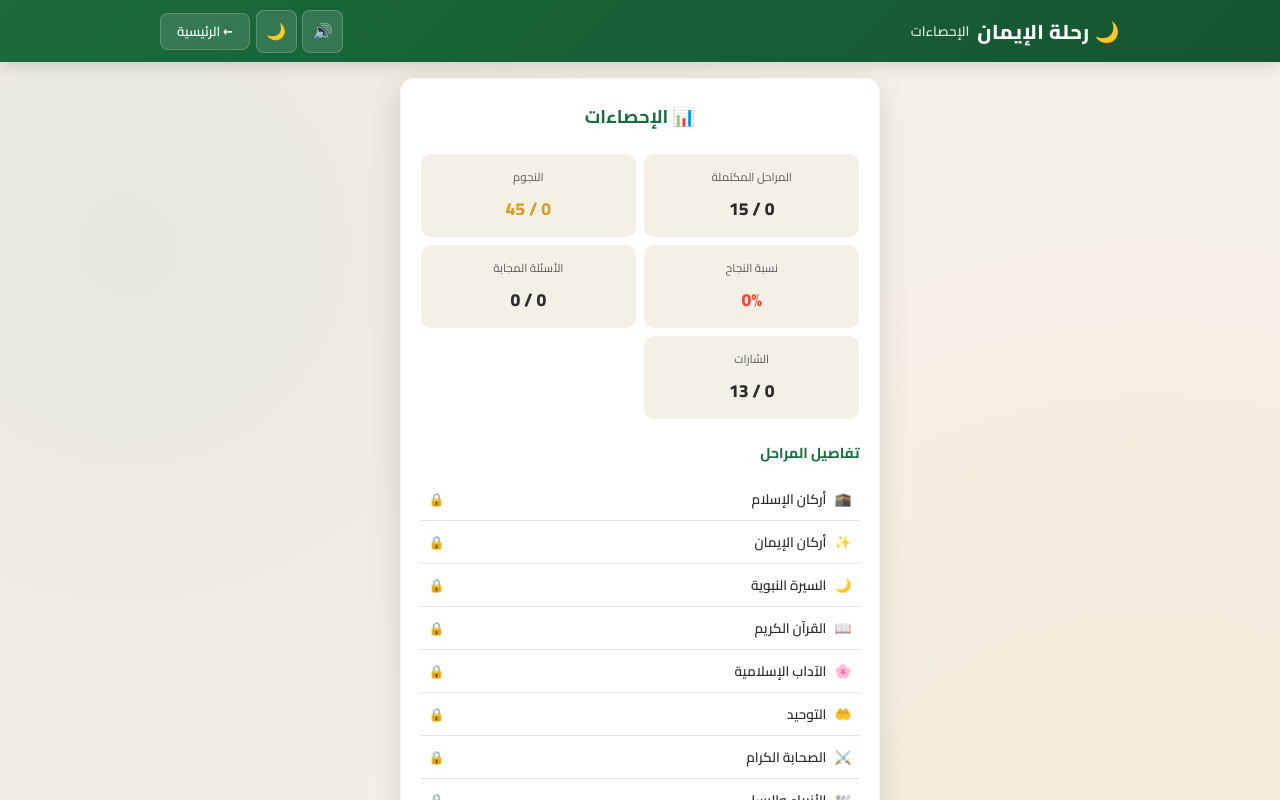
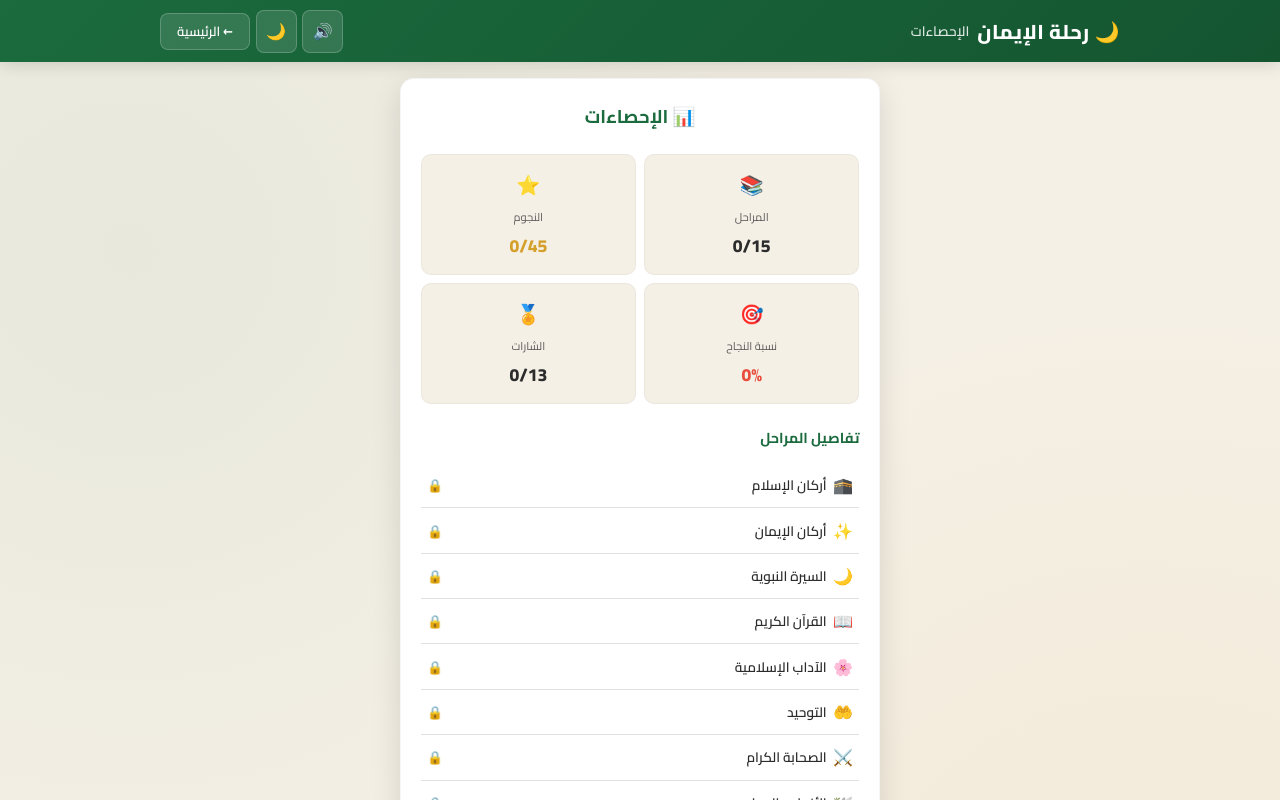
Before and after one commit to anubisland/islamic_game, a React (Vite) app: page / in a window 1280 px wide. Both pictures are taken after a click on the button "الإحصاءات". Shown: the top 800 px of the page. Built offline with nearby package versions, Linux system fonts and the light colour scheme.

Commit message:
تحسين الإحصاءات: شريط تقدم، أيقونات، رسوم بيانية للمراحل

```diff
--- a/src/pages/StatsPage.tsx
+++ b/src/pages/StatsPage.tsx
@@ -9,125 +9,108 @@ interface Props {
 }
 
 export function StatsPage({ stats, onBack, soundEnabled, onToggleSound }: Props) {
+  const pct = stats.stagesCompleted > 0
+    ? Math.round((stats.stagesCompleted / stats.totalStages) * 100)
+    : 0;
+
   return (
     <div>
       <Header onHome={onBack} title="الإحصاءات" soundEnabled={soundEnabled} onToggleSound={onToggleSound} />
 
       <div style={{ maxWidth: 500, margin: "0 auto", padding: "1rem 0.6rem" }}>
-        <div
-          className="animate-fade-in-up"
-          style={{
-            background: "var(--card-bg)",
-            borderRadius: "var(--radius)",
-            padding: "1.25rem",
-            boxShadow: "var(--shadow-lg)",
-            border: "1px solid var(--card-border)",
-          }}
-        >
-          <h2
-            style={{
-              textAlign: "center",
-              color: "var(--green-primary)",
-              fontSize: "1.15rem",
-              marginBottom: "1.25rem",
-            }}
-          >
+        <div className="animate-fade-in-up" style={cardStyle}>
+          <h2 style={{ textAlign: "center", color: "var(--green-primary)", fontSize: "1.15rem", marginBottom: "1.25rem" }}>
             📊 الإحصاءات
           </h2>
 
           <div style={gridStyle}>
-            <StatBox
-              label="المراحل المكتملة"
-              value={`${stats.stagesCompleted} / ${stats.totalStages}`}
-            />
-            <StatBox
-              label="النجوم"
-              value={`${stats.totalStars} / ${stats.maxStars}`}
-              color="var(--gold)"
-            />
+            <StatBox label="المراحل" value={`${stats.stagesCompleted}/${stats.totalStages}`} icon="📚" />
+            <StatBox label="النجوم" value={`${stats.totalStars}/${stats.maxStars}`} icon="⭐" color="var(--gold)" />
             <StatBox
               label="نسبة النجاح"
               value={`${stats.overallPercent}%`}
+              icon="🎯"
               color={
-                stats.overallPercent >= 90
-                  ? "var(--green-light)"
-                  : stats.overallPercent >= 60
-                    ? "var(--gold)"
-                    : "#e74c3c"
+                stats.overallPercent >= 90 ? "var(--green-light)" : stats.overallPercent >= 60 ? "var(--gold)" : "#e74c3c"
               }
             />
-            <StatBox
-              label="الأسئلة المجابة"
-              value={`${stats.totalCorrect} / ${stats.totalQuestionsAnswered}`}
-            />
-            <StatBox
-              label="الشارات"
-              value={`${stats.achievementsUnlocked} / ${stats.totalAchievements}`}
+            <StatBox label="الشارات" value={`${stats.achievementsUnlocked}/${stats.totalAchievements}`} icon="🏅" />
+          </div>
+
+          {stats.stagesCompleted > 0 && (
+            <>
+              <div style={{ marginTop: "1.25rem" }}>
+                <div style={{ display: "flex", justifyContent: "space-between", fontSize: "0.8rem", marginBottom: "0.35rem" }}>
+                  <span style={{ color: "var(--text-light)" }}>📈 التقدم الكلي</span>
+                  <span style={{ fontWeight: 700, color: "var(--green-primary)" }}>{pct}%</span>
+                </div>
+                <div style={{ height: 10, background: "var(--progress-bg)", borderRadius: 5, overflow: "hidden" }}>
+                  <div
+                    style={{
+                      height: "100%",
+                      width: `${pct}%`,
+                      background: "linear-gradient(90deg, var(--green-light), var(--gold))",
+                      borderRadius: 5,
+                      transition: "width 0.6s",
+                    }}
                   />
                 </div>
+              </div>
 
-          {stats.bestStage && (
+              {stats.totalStars > 0 && (
                 <div
                   style={{
                     marginTop: "1rem",
                     padding: "0.75rem",
                     background: "rgba(212,160,43,0.08)",
-                borderRadius: 8,
+                    borderRadius: 10,
                     textAlign: "center",
                   }}
                 >
-              <div style={{ fontSize: "0.8rem", color: "var(--text-light)" }}>أفضل مرحلة</div>
-              <div style={{ fontSize: "1rem", fontWeight: 700, color: "var(--gold)" }}>
-                {stats.bestStage.icon} {stats.bestStage.title} — {stats.bestStage.percent}%
+                  <div style={{ fontSize: "0.8rem", color: "var(--text-light)" }}>
+                    {stats.bestStage?.icon ?? ""} أفضل مرحلة
+                  </div>
+                  <div style={{ fontSize: "1.1rem", fontWeight: 700, color: "var(--gold)" }}>
+                    {stats.bestStage?.title ?? ""} — {stats.bestStage?.percent ?? 0}%
                   </div>
                 </div>
               )}
+            </>
+          )}
 
           <div style={{ marginTop: "1.25rem" }}>
-            <h3
-              style={{
-                fontSize: "0.9rem",
-                fontWeight: 700,
-                color: "var(--green-primary)",
-                marginBottom: "0.75rem",
-              }}
-            >
+            <h3 style={{ fontSize: "0.9rem", fontWeight: 700, color: "var(--green-primary)", marginBottom: "0.75rem" }}>
               تفاصيل المراحل
             </h3>
             {stats.stageBreakdown.map((s) => (
-              <div
-                key={s.id}
-                style={{
-                  display: "flex",
-                  alignItems: "center",
-                  gap: "0.5rem",
-                  padding: "0.5rem 0.5rem",
-                  borderBottom: "1px solid var(--border)",
-                  fontSize: "0.85rem",
-                }}
-              >
-                <span>{s.icon}</span>
-                <span style={{ flex: 1, fontWeight: 600 }}>{s.title}</span>
+              <div key={s.id} style={rowStyle}>
+                <span style={{ fontSize: "1rem" }}>{s.icon}</span>
+                <span style={{ flex: 1, fontWeight: 600, fontSize: "0.85rem" }}>{s.title}</span>
                 {s.completed ? (
                   <>
-                    <span
+                    <div style={{ width: 60, height: 6, background: "var(--progress-bg)", borderRadius: 3, overflow: "hidden" }}>
+                      <div
                         style={{
+                          height: "100%",
+                          width: `${s.percent}%`,
+                          background: s.percent >= 90 ? "var(--green-light)" : s.percent >= 60 ? "var(--gold)" : "#e74c3c",
+                          borderRadius: 3,
+                          transition: "width 0.4s",
+                        }}
+                      />
+                    </div>
+                    <span style={{
                       fontWeight: 700,
-                        color:
-                          s.percent >= 90
-                            ? "var(--green-light)"
-                            : s.percent >= 60
-                              ? "var(--gold)"
-                              : "#e74c3c",
-                      }}
-                    >
+                      fontSize: "0.78rem",
+                      minWidth: 32,
+                      textAlign: "center",
+                      color: s.percent >= 90 ? "var(--green-light)" : s.percent >= 60 ? "var(--gold)" : "#e74c3c",
+                    }}>
                       {s.percent}%
                     </span>
-                    <span>
+                    <span style={{ fontSize: "0.7rem", minWidth: 40, textAlign: "center" }}>
                       {Array.from({ length: 3 }, (_, i) => (
-                        <span key={i} style={{ color: i < s.stars ? "var(--gold)" : "#ddd", fontSize: "0.75rem" }}>
-                          ★
-                        </span>
+                        <span key={i} style={{ color: i < s.stars ? "var(--gold)" : "#ddd" }}>★</span>
                       ))}
                     </span>
                   </>
@@ -160,15 +143,7 @@ export function StatsPage({ stats, onBack, soundEnabled, onToggleSound }: Props)
   );
 }
 
-function StatBox({
-  label,
-  value,
-  color,
-}: {
-  label: string;
-  value: string;
-  color?: string;
-}) {
+function StatBox({ label, value, icon, color }: { label: string; value: string; icon: string; color?: string }) {
   return (
     <div
       style={{
@@ -176,20 +151,35 @@ function StatBox({
         borderRadius: 10,
         padding: "0.75rem 0.5rem",
         textAlign: "center",
+        border: "1px solid var(--card-border)",
       }}
     >
-      <div style={{ fontSize: "0.72rem", color: "var(--text-light)", marginBottom: "0.25rem" }}>
-        {label}
-      </div>
-      <div style={{ fontSize: "1.1rem", fontWeight: 800, color: color ?? "var(--text)" }}>
-        {value}
-      </div>
+      <div style={{ fontSize: "1.2rem", marginBottom: "0.15rem" }}>{icon}</div>
+      <div style={{ fontSize: "0.7rem", color: "var(--text-light)", marginBottom: "0.15rem" }}>{label}</div>
+      <div style={{ fontSize: "1.1rem", fontWeight: 800, color: color ?? "var(--text)" }}>{value}</div>
     </div>
   );
 }
+
+const cardStyle: React.CSSProperties = {
+  background: "var(--card-bg)",
+  borderRadius: "var(--radius)",
+  padding: "1.25rem",
+  boxShadow: "var(--shadow-lg)",
+  border: "1px solid var(--card-border)",
+};
 
 const gridStyle: React.CSSProperties = {
   display: "grid",
   gridTemplateColumns: "1fr 1fr",
   gap: "0.5rem",
 };
+
+const rowStyle: React.CSSProperties = {
+  display: "flex",
+  alignItems: "center",
+  gap: "0.4rem",
+  padding: "0.45rem 0.4rem",
+  borderBottom: "1px solid var(--border)",
+  fontSize: "0.85rem",
+};
```
Lines whose indentation alone changed are shown as unchanged.
